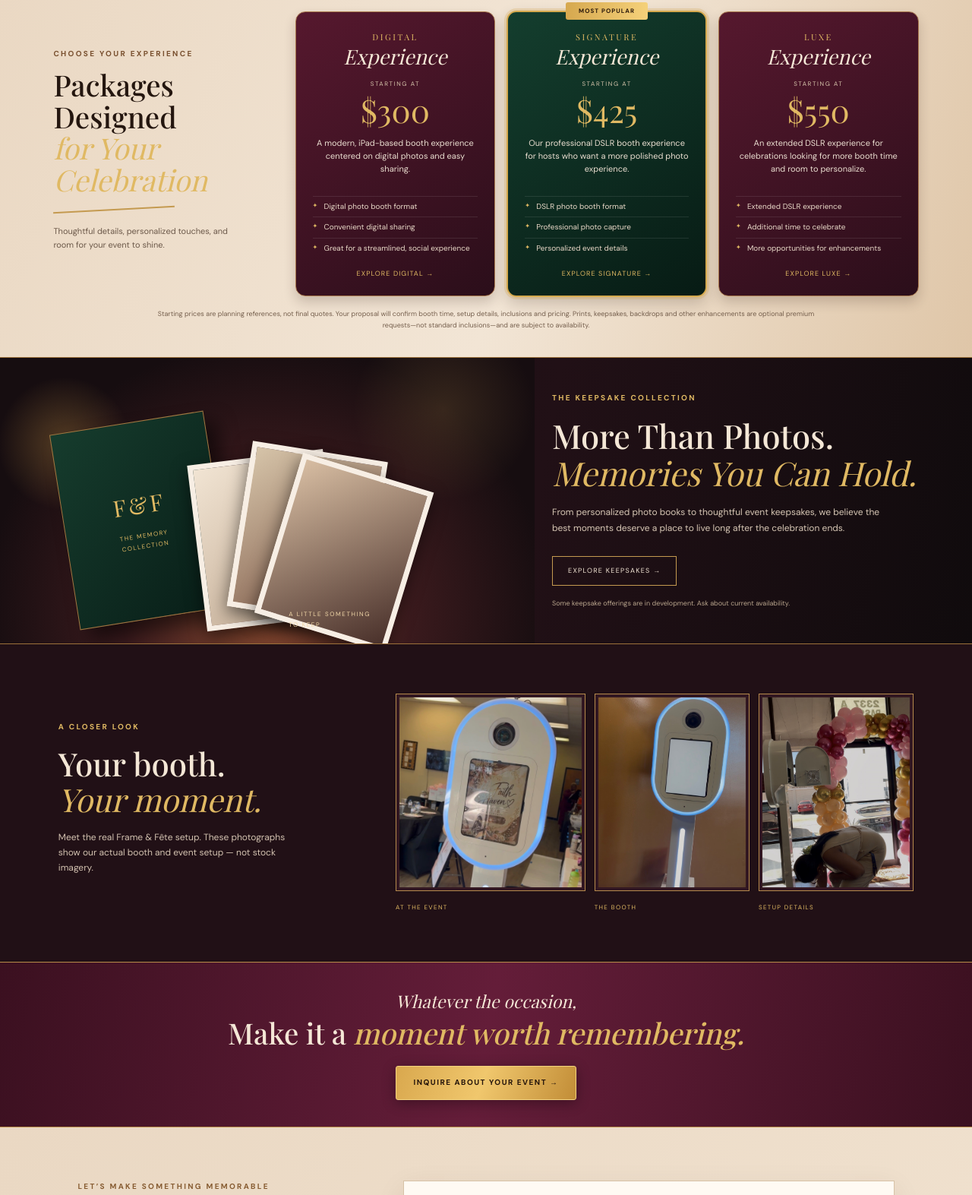
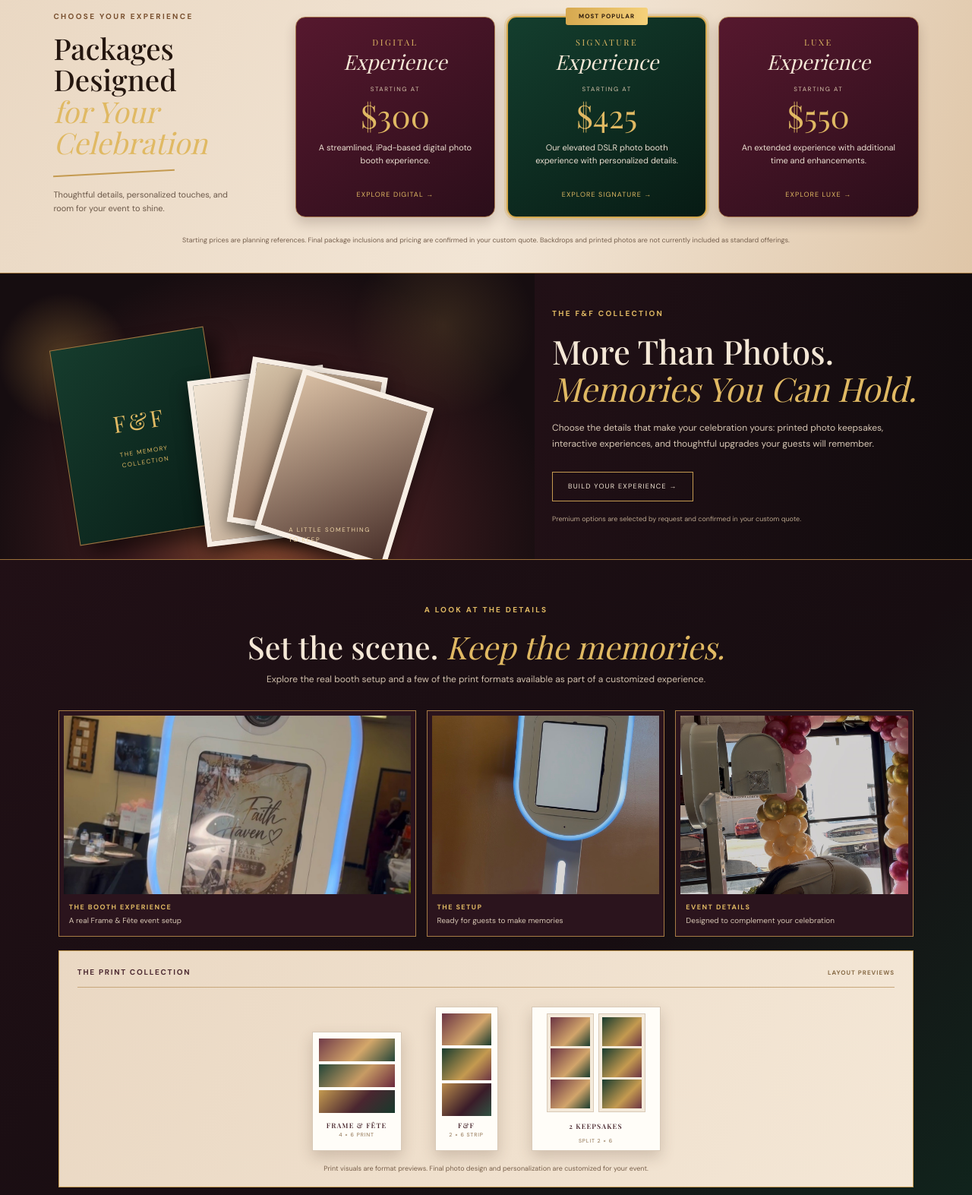
Before and after one commit to frameandfetephotobooth-MS/Frame-F-te, a plain HTML site: page index.html in a window 1280 px wide. Shown: the part 1042-2615 px from the top of the page at 76% size. Drawn offline with nearby package versions, Linux system fonts and the light colour scheme; a web font is replaced by a local one.

Commit message:
Add files via upload

```diff
--- a/index.html
+++ b/index.html
@@ -52,14 +52,31 @@
     </section>
     <section class="packages" id="packages">
       <div class="package-intro"><p class="eyebrow">CHOOSE YOUR EXPERIENCE</p><h2>Packages Designed<br><em>for Your Celebration</em></h2><div class="gold-rule"></div><p>Thoughtful details, personalized touches, and room for your event to shine.</p></div>
-      <article class="package-card"><p class="package-type">DIGITAL</p><h3>Experience</h3><small>STARTING AT</small><strong>$300</strong><span class="package-summary">A modern, iPad-based booth experience centered on digital photos and easy sharing.</span><ul class="package-details"><li>Digital photo booth format</li><li>Convenient digital sharing</li><li>Great for a streamlined, social experience</li></ul><a href="#inquire">EXPLORE DIGITAL →</a></article>
-      <article class="package-card signature"><label>MOST POPULAR</label><p class="package-type">SIGNATURE</p><h3>Experience</h3><small>STARTING AT</small><strong>$425</strong><span class="package-summary">Our professional DSLR booth experience for hosts who want a more polished photo experience.</span><ul class="package-details"><li>DSLR photo booth format</li><li>Professional photo capture</li><li>Personalized event details</li></ul><a href="#inquire">EXPLORE SIGNATURE →</a></article>
-      <article class="package-card"><p class="package-type">LUXE</p><h3>Experience</h3><small>STARTING AT</small><strong>$550</strong><span class="package-summary">An extended DSLR experience for celebrations looking for more booth time and room to personalize.</span><ul class="package-details"><li>Extended DSLR experience</li><li>Additional time to celebrate</li><li>More opportunities for enhancements</li></ul><a href="#inquire">EXPLORE LUXE →</a></article>
-      <p class="package-note">Starting prices are planning references, not final quotes. Your proposal will confirm booth time, setup details, inclusions and pricing. Prints, keepsakes, backdrops and other enhancements are optional premium requests—not standard inclusions—and are subject to availability.</p>
+      <article class="package-card"><p class="package-type">DIGITAL</p><h3>Experience</h3><small>STARTING AT</small><strong>$300</strong><span>A streamlined, iPad-based digital photo booth experience.</span><a href="#inquire">EXPLORE DIGITAL →</a></article>
+      <article class="package-card signature"><label>MOST POPULAR</label><p class="package-type">SIGNATURE</p><h3>Experience</h3><small>STARTING AT</small><strong>$425</strong><span>Our elevated DSLR photo booth experience with personalized details.</span><a href="#inquire">EXPLORE SIGNATURE →</a></article>
+      <article class="package-card"><p class="package-type">LUXE</p><h3>Experience</h3><small>STARTING AT</small><strong>$550</strong><span>An extended experience with additional time and enhancements.</span><a href="#inquire">EXPLORE LUXE →</a></article>
+      <p class="package-note">Starting prices are planning references. Final package inclusions and pricing are confirmed in your custom quote. Backdrops and printed photos are not currently included as standard offerings.</p>
     </section>
     <section class="keepsake" id="keepsakes">
       <div class="keepsake-artwork"><div class="book-mock"><span>F&F</span><small>THE MEMORY<br>COLLECTION</small></div><div class="print-stack"><i></i><i></i><i></i></div><div class="keepsake-caption">A LITTLE SOMETHING<br>TO KEEP</div></div>
-      <div class="keepsake-copy"><p class="eyebrow">THE KEEPSAKE COLLECTION</p><h2>More Than Photos.<br><em>Memories You Can Hold.</em></h2><p>From personalized photo books to thoughtful event keepsakes, we believe the best moments deserve a place to live long after the celebration ends.</p><a class="outline-button" href="#inquire">EXPLORE KEEPSAKES →</a><small>Some keepsake offerings are in development. Ask about current availability.</small></div>
+      <div class="keepsake-copy"><p class="eyebrow">THE F&F COLLECTION</p><h2>More Than Photos.<br><em>Memories You Can Hold.</em></h2><p>Choose the details that make your celebration yours: printed photo keepsakes, interactive experiences, and thoughtful upgrades your guests will remember.</p><a class="outline-button" href="#inquire">BUILD YOUR EXPERIENCE →</a><small>Premium options are selected by request and confirmed in your custom quote.</small></div>
+    </section>
+    <section class="collection-gallery" aria-labelledby="collection-gallery-title">
+      <div class="collection-gallery-heading"><p class="eyebrow">A LOOK AT THE DETAILS</p><h2 id="collection-gallery-title">Set the scene. <em>Keep the memories.</em></h2><p>Explore the real booth setup and a few of the print formats available as part of a customized experience.</p></div>
+      <div class="collection-gallery-grid">
+        <figure class="collection-photo collection-photo-wide"><img src="booth-event.jpeg" alt="Frame & Fête digital photo booth set up at an event"><figcaption><b>THE BOOTH EXPERIENCE</b><span>A real Frame & Fête event setup</span></figcaption></figure>
+        <figure class="collection-photo"><img src="booth-front.jpeg" alt="Front view of the Frame & Fête photo booth"><figcaption><b>THE SETUP</b><span>Ready for guests to make memories</span></figcaption></figure>
+        <figure class="collection-photo"><img src="booth-setup.jpeg" alt="Frame & Fête booth setup with event decor"><figcaption><b>EVENT DETAILS</b><span>Designed to complement your celebration</span></figcaption></figure>
+        <div class="print-showcase" aria-label="Illustrative layouts of 4 by 6 prints, 2 by 6 photo strips, and split 2 by 6 strips">
+          <div class="print-showcase-title"><span>THE PRINT COLLECTION</span><small>LAYOUT PREVIEWS</small></div>
+          <div class="print-formats">
+            <div class="print-format print-4x6"><div class="sample-photo sample-photo-one"></div><div class="sample-photo sample-photo-two"></div><div class="sample-photo sample-photo-three"></div><b>FRAME & FÊTE</b><small>4 × 6 PRINT</small></div>
+            <div class="print-format print-2x6"><div class="strip-frame"><i></i><i></i><i></i></div><b>F&F</b><small>2 × 6 STRIP</small></div>
+            <div class="print-format print-split"><div class="split-strip"><i></i><i></i><i></i></div><div class="split-strip"><i></i><i></i><i></i></div><b>2 KEEPSAKES</b><small>SPLIT 2 × 6</small></div>
+          </div>
+          <p>Print visuals are format previews. Final photo design and personalization are customized for your event.</p>
+        </div>
+      </div>
     </section>
     <section class="real-booth">
       <div class="real-booth-copy"><p class="eyebrow">A CLOSER LOOK</p><h2>Your booth.<br><em>Your moment.</em></h2><p>Meet the real Frame & Fête setup. These photographs show our actual booth and event setup — not stock imagery.</p></div>
@@ -70,7 +87,7 @@
   <div class="inquire-copy">
     <p class="eyebrow">LET’S MAKE SOMETHING MEMORABLE</p>
     <h2>Build your<br><em>Frame & Fête experience.</em></h2>
-    <p>Start with the booth style that feels right for your event, then tell us about the premium touches you’re interested in. Not sure which experience to choose? Select “Help me choose” and we’ll guide you. We’ll confirm availability, package details and custom pricing before anything is booked.</p>
+    <p>Tell us about your celebration, choose the experience you're interested in, and personalize the details. We’ll review your request and follow up with availability and a confirmed custom quote.</p>
     <p class="service-area">Mississippi Gulf Coast · Pascagoula · Gautier · Mobile · New Orleans · Travel welcome</p>
     <div class="booking-note"><strong>Not a confirmed booking just yet.</strong><br>Your date is not reserved until we confirm availability, finalize your package, and complete the agreement and retainer process.</div>
   </div>
@@ -91,33 +108,36 @@
       <label>How long would you like the booth? *<select name="duration" required><option value="">Select hours</option><option>2 hours</option><option>3 hours</option><option>4 hours</option><option>5 hours</option><option>6+ hours — let's discuss</option><option>Not sure — help me decide</option></select></label>
       <label>Where will the booth be set up?<select name="setting"><option value="">Choose one</option><option>Indoors</option><option>Outdoors / covered</option><option>Outdoors / open air</option><option>Not sure yet</option></select></label>
     </div>
-    <div class="builder-heading builder-heading-spaced"><span>02</span><div><h3>Choose your experience</h3><p>Here’s the difference. Select the style that best fits your celebration—or let us recommend one.</p></div></div>
+    <div class="builder-heading builder-heading-spaced"><span>02</span><div><h3>Choose your experience</h3><p>This helps us shape the right setup. You can change your mind after we follow up.</p></div></div>
     <div class="experience-options">
-      <label class="experience-choice"><input type="radio" name="package" value="Digital Experience (iPad)" required><span class="choice-content"><b>Digital Experience · iPad</b><small>A streamlined, social booth option focused on digital photos and sharing.</small><em>Choose this if digital delivery is your priority.</em><small class="choice-fit">A great fit for casual celebrations, smaller gatherings and events where guests want to share photos digitally.</small></span></label>
-      <label class="experience-choice featured-choice"><input type="radio" name="package" value="Signature DSLR Experience"><span class="choice-content"><b>Signature Experience · DSLR</b><small>Our professional DSLR booth option for a more polished photo experience.</small><em>Our featured experience.</em><small class="choice-fit">A great fit for weddings, milestone birthdays, showers, galas and hosts who want the DSLR experience.</small></span></label>
-      <label class="experience-choice"><input type="radio" name="package" value="Luxe Extended DSLR Experience"><span class="choice-content"><b>Luxe Experience · Extended DSLR</b><small>An extended DSLR experience with more time for guests to enjoy the booth.</small><em>For events wanting a longer booth experience.</em><small class="choice-fit">A great fit for larger celebrations, longer receptions and events with a full schedule of festivities.</small></span></label>
-      <label class="experience-choice"><input type="radio" name="package" value="Help me choose"><span class="choice-content"><b>Help me choose</b><small>Share your event details and we’ll help you find the right fit.</small><em>You do not need to decide today.</em><small class="choice-fit">Choose this if you’re comparing options or want a recommendation based on your event, guest count and budget.</small></span></label>
+      <label class="experience-choice"><input type="radio" name="package" value="Digital Experience (iPad)" required><span class="choice-content"><b>Digital Experience</b><small>iPad-based booth experience with digital sharing.</small><em>Best for a streamlined digital option.</em></span></label>
+      <label class="experience-choice featured-choice"><input type="radio" name="package" value="Signature DSLR Experience"><span class="choice-content"><b>Signature DSLR Experience</b><small>Our professional DSLR booth experience with custom event details.</small><em>Our featured experience.</em></span></label>
+      <label class="experience-choice"><input type="radio" name="package" value="Luxe Extended DSLR Experience"><span class="choice-content"><b>Luxe Experience</b><small>An extended DSLR experience with additional personalization.</small><em>For celebrations wanting more booth time.</em></span></label>
+      <label class="experience-choice"><input type="radio" name="package" value="Help me choose"><span class="choice-content"><b>Help me choose</b><small>Tell us what you’re planning and we’ll recommend the best fit.</small><em>No pressure to decide now.</em></span></label>
     </div>
-    <div class="builder-heading builder-heading-spaced"><span>03</span><div><h3>Add the finishing touches</h3><p>These are optional premium requests. Check anything you’d like quoted—nothing is automatically added or charged.</p></div></div>
-    <p class="addon-category">PHOTO & DIGITAL ENHANCEMENTS</p>
+    <div class="builder-heading builder-heading-spaced"><span>03</span><div><h3>Make it yours</h3><p>Select anything you’d like us to consider. We’ll confirm availability and pricing.</p></div></div>
+    <div class="addon-intro"><b>Printed photo keepsakes</b><small>Choose the print style you’re interested in. We’ll confirm quantities, setup, and pricing in your quote.</small></div>
     <div class="addon-grid">
-      <label><input type="checkbox" name="enhancements" value="Custom event photo overlay"><span><b>Custom event photo overlay</b><small>A personalized frame or design on the digital photos.</small></span></label>
-      <label><input type="checkbox" name="enhancements" value="Personalized welcome screen"><span><b>Personalized welcome screen</b><small>A custom welcome moment for guests at the booth.</small></span></label>
-      <label><input type="checkbox" name="enhancements" value="GIFs / boomerangs"><span><b>GIFs & boomerangs</b><small>Add motion and playful digital captures, where supported.</small></span></label>
-      <label><input type="checkbox" name="enhancements" value="Additional event branding"><span><b>Additional event branding</b><small>Coordinated names, colors or event details across the experience.</small></span></label>
+      <label><input type="checkbox" name="enhancements" value="4x6 photo prints"><span><b>4×6 Photo Prints</b><small>Classic full-size prints guests can take home.</small></span></label>
+      <label><input type="checkbox" name="enhancements" value="2x6 photo strips"><span><b>2×6 Photo Strips</b><small>The traditional photo booth strip format.</small></span></label>
+      <label><input type="checkbox" name="enhancements" value="Split 2x6 photo strips (two copies)"><span><b>Split 2×6 Photo Strips</b><small>One strip design printed as two matching keepsakes.</small></span></label>
     </div>
-    <p class="addon-category addon-category-spaced">PREMIUM PRINTS & KEEPSAKES</p>
+    <div class="addon-intro addon-intro-spaced"><b>Interactive keepsakes & guest experiences</b><small>Give guests another way to take a memory home or leave one behind.</small></div>
     <div class="addon-grid">
-      <label><input type="checkbox" name="enhancements" value="On-site photo prints inquiry"><span><b>On-site photo prints</b><small>Ask about printed photos for guests to take home. Premium option; availability and pricing to be confirmed.</small></span></label>
-      <label><input type="checkbox" name="enhancements" value="Custom photo strip prints inquiry"><span><b>Custom photo strip prints</b><small>Printed photo strips with a design made for your event. Premium option; quote required.</small></span></label>
-      <label><input type="checkbox" name="enhancements" value="Keepsake photo book / guest book inquiry"><span><b>Keepsake photo book or guest book</b><small>A keepsake concept to collect photos and memories from the celebration. Ask about options.</small></span></label>
-      <label><input type="checkbox" name="enhancements" value="Personalized keepsake favor inquiry"><span><b>Personalized keepsake favors</b><small>Ask about take-home keepsake ideas for your guests. Options subject to availability.</small></span></label>
+      <label><input type="checkbox" name="enhancements" value="On-site Keepsake Bar"><span><b>The Keepsake Bar</b><small>An interactive on-site station where guests create personalized photo keychains.</small></span></label>
+      <label><input type="checkbox" name="enhancements" value="Photo memory book"><span><b>Photo Memory Book</b><small>A printed collection of event memories to keep after the celebration.</small></span></label>
+      <label><input type="checkbox" name="enhancements" value="Audio Guestbook phone"><span><b>Audio Guestbook Phone</b><small>Guests pick up the phone and leave heartfelt or hilarious voice messages.</small></span></label>
     </div>
-    <p class="addon-category addon-category-spaced">EVENT ENHANCEMENTS</p>
+    <div class="addon-intro addon-intro-spaced"><b>Personalize the look</b><small>Make the booth feel like it belongs to your event.</small></div>
     <div class="addon-grid">
-      <label><input type="checkbox" name="enhancements" value="Custom backdrop or backdrop styling inquiry"><span><b>Custom backdrop or styling</b><small>Tell us the look you have in mind. Sourcing, setup and pricing are confirmed separately.</small></span></label>
-      <label><input type="checkbox" name="enhancements" value="Additional booth time"><span><b>Additional booth time</b><small>Ask about extending the experience beyond the selected duration.</small></span></label>
-      <label><input type="checkbox" name="enhancements" value="Travel / out-of-area event"><span><b>Travel / out-of-area event</b><small>For events outside our usual service area; travel details quoted separately.</small></span></label>
+      <label><input type="checkbox" name="enhancements" value="Upgraded custom backdrop"><span><b>Upgraded Backdrop</b><small>Explore backdrop styles and finishes to complement your event design.</small></span></label>
+      <label><input type="checkbox" name="enhancements" value="Custom event props"><span><b>Custom Event Props</b><small>Personalized props created around your theme, guest of honor, or celebration.</small></span></label>
+      <label><input type="checkbox" name="enhancements" value="Custom event photo overlay"><span><b>Custom Photo Overlay</b><small>A personalized design that appears on the digital photo or print.</small></span></label>
+      <label><input type="checkbox" name="enhancements" value="Personalized welcome screen"><span><b>Personalized Welcome Screen</b><small>A custom opening screen for your guests.</small></span></label>
+      <label><input type="checkbox" name="enhancements" value="GIFs / boomerangs"><span><b>GIFs / Boomerangs</b><small>Add motion and extra fun to the digital experience.</small></span></label>
+      <label><input type="checkbox" name="enhancements" value="Additional booth time"><span><b>Additional Booth Time</b><small>Ask about extending the experience.</small></span></label>
+      <label><input type="checkbox" name="enhancements" value="Travel / out-of-area event"><span><b>Travel / Out-of-Area Event</b><small>Let’s discuss travel needs for your location.</small></span></label>
+      <label><input type="checkbox" name="enhancements" value="Help me choose premium options"><span><b>Help Me Choose</b><small>Recommend enhancements based on my event and budget.</small></span></label>
     </div>
     <label class="full-label">Anything else we should know?<textarea name="details" rows="4" placeholder="Theme, colors, venue logistics, special requests, inspiration, or questions..."></textarea></label>
     <label class="consent-check"><input type="checkbox" name="understands_confirmation" required><span>I understand this is an inquiry and package request, not a confirmed reservation. Frame & Fête will follow up to confirm availability, details, pricing, and booking steps.</span></label>
--- a/styles.css
+++ b/styles.css
@@ -58,19 +58,45 @@
 @media(max-width:1000px){.header{grid-template-columns:1fr 210px 1fr}.brand-logo{width:210px;height:105px}}
 @media(max-width:680px){.header{height:74px;display:flex}.brand-logo{width:170px;height:85px;margin-top:0}.nav{top:74px}.nav-left{top:74px}.nav-right{top:256px}}
 
-/* Clear package comparisons and premium add-on inquiry groups */
-.package-card{min-height:335px;justify-content:flex-start}
-.package-card .package-summary{font-size:11px;line-height:1.55;min-height:68px;color:#eaded0}
-.package-details{list-style:none;text-align:left;padding:0;margin:10px 0 0;width:100%;font:10px/1.65 var(--sans);color:#e8d8c7}
-.package-details li{padding:5px 0 5px 15px;position:relative;border-top:1px solid #ffffff18}
-.package-details li:before{content:"✦";position:absolute;left:0;color:var(--gold2);font-size:8px}
-.package-card>a{margin-top:auto}
-.package-note{line-height:1.6;max-width:900px;margin:0 auto}
-.choice-fit{display:block!important;padding-top:5px;border-top:1px solid #e9ddcc;font:10px/1.45 var(--sans)!important;color:#6f5a49!important}
-.experience-choice{min-height:160px}
-.addon-category{font:700 9px var(--sans);letter-spacing:.18em;color:#8c642e;margin:18px 0 9px}
-.addon-category-spaced{margin-top:25px}
+/* F&F Collection gallery and premium selections */
+.collection-gallery{padding:58px 6% 65px;background:linear-gradient(135deg,#211016,#170d11 60%,#10251d);border-bottom:1px solid #9c713a}
+.collection-gallery-heading{text-align:center;max-width:700px;margin:0 auto 30px}
+.collection-gallery-heading h2{font:500 clamp(30px,3.2vw,43px)/1.15 var(--serif);margin:0 0 10px}
+.collection-gallery-heading h2 em{color:var(--gold2);font-weight:400}
+.collection-gallery-heading>p:last-child{font-size:12px;color:#d1c0ad;margin:0}
+.collection-gallery-grid{display:grid;grid-template-columns:1.2fr .8fr .8fr;gap:14px;align-items:stretch;max-width:1200px;margin:0 auto}
+.collection-photo{margin:0;min-width:0;background:#2b141d;border:1px solid #a77c45;padding:6px;display:flex;flex-direction:column}
+.collection-photo img{width:100%;height:235px;object-fit:cover;display:block}
+.collection-photo-wide img{height:235px;object-position:center 42%}
+.collection-photo figcaption{display:flex;flex-direction:column;gap:2px;padding:10px 7px 6px}
+.collection-photo figcaption b{font-size:9px;letter-spacing:.16em;color:var(--gold2)}
+.collection-photo figcaption span{font-size:10px;color:#d5c4b2}
+.print-showcase{grid-column:1/-1;padding:20px 24px 16px;background:linear-gradient(110deg,#ead8c3,#f4e7d6);color:#2b1a17;border:1px solid #c49a50;margin-top:4px}
+.print-showcase-title{display:flex;align-items:center;justify-content:space-between;border-bottom:1px solid #c7a77b;padding-bottom:10px;color:#4b2830;font-size:10px;letter-spacing:.17em;font-weight:700}
+.print-showcase-title small{font-size:8px;color:#866944;letter-spacing:.13em}
+.print-formats{display:flex;align-items:flex-end;justify-content:center;gap:44px;padding:22px 10px 10px;min-height:225px}
+.print-format{background:#fffdf8;box-shadow:0 8px 18px #4a302433;border:1px solid #d8c9b7;display:flex;align-items:center;flex-direction:column;justify-content:flex-start;padding:8px 8px 10px;color:#4a2930}
+.print-format b{font:600 9px var(--serif);letter-spacing:.13em;margin-top:6px}
+.print-format small{font:7px var(--sans);letter-spacing:.13em;color:#8b6d4b;margin-top:2px}
+.print-4x6{width:118px;height:157px}
+.sample-photo{width:100%;height:30px;margin-bottom:4px;background:linear-gradient(135deg,#713b49,#d4a76a 55%,#234538)}
+.sample-photo-two{background:linear-gradient(135deg,#234538,#c79b64 55%,#6a293d)}
+.sample-photo-three{background:linear-gradient(135deg,#c49a50,#4a2630 55%,#183a2c)}
+.print-2x6{width:83px;height:190px}
+.strip-frame{display:flex;flex-direction:column;gap:4px;width:100%;height:135px}
+.strip-frame i{display:block;flex:1;background:linear-gradient(135deg,#6b3443,#d2a56b 60%,#193b2d)}
+.strip-frame i:nth-child(2){background:linear-gradient(135deg,#183b2e,#c49a50 60%,#6b3443)}
+.strip-frame i:nth-child(3){background:linear-gradient(135deg,#b98b4c,#3a1c29 60%,#315343)}
+.print-split{width:170px;height:190px;flex-direction:row;flex-wrap:wrap;justify-content:center;gap:6px;padding:8px}
+.print-split b,.print-split small{width:100%;text-align:center}
+.split-strip{width:62px;height:130px;background:#f4eadb;border:1px solid #d8c9b7;padding:4px;display:flex;flex-direction:column;gap:3px}
+.split-strip i{flex:1;background:linear-gradient(135deg,#6b3443,#d2a56b 60%,#193b2d)}
+.split-strip:nth-child(2) i{background:linear-gradient(135deg,#183b2e,#c49a50 60%,#6b3443)}
+.print-showcase>p{text-align:center;color:#775f4a;font-size:9px;margin:6px 0 0}
+.addon-intro{display:flex;flex-direction:column;gap:3px;margin:4px 0 11px}
+.addon-intro b{font:600 16px var(--serif);color:#351b22}
+.addon-intro small{font:10px/1.5 var(--sans);color:#806b59}
+.addon-intro-spaced{margin-top:24px}
 .addon-grid label{min-height:88px}
-.addon-grid label:has(input:checked){border-color:#a77b37;background:#f8efdf;box-shadow:0 0 0 1px #c49a5022}
-@media(max-width:1000px){.package-card{min-height:310px}}
-@media(max-width:680px){.package-card{min-height:0}.package-card .package-summary{min-height:0}.experience-choice{min-height:0}.addon-grid label{min-height:0}}
+@media(max-width:900px){.collection-gallery-grid{grid-template-columns:1fr 1fr}.collection-photo-wide{grid-column:1/-1}.collection-photo img,.collection-photo-wide img{height:245px}}
+@media(max-width:680px){.collection-gallery{padding:42px 5%}.collection-gallery-grid{grid-template-columns:1fr 1fr;gap:9px}.collection-photo img,.collection-photo-wide img{height:190px}.collection-photo-wide{grid-column:1/-1}.print-showcase{padding:16px 10px}.print-formats{gap:12px;min-height:200px;padding:18px 0 8px}.print-4x6{width:95px;height:140px}.print-2x6{width:68px;height:170px}.print-split{width:140px;height:170px;gap:4px}.split-strip{width:52px;height:112px}.strip-frame{height:115px}.print-showcase-title{font-size:8px}.print-showcase-title small{font-size:7px}}
```
